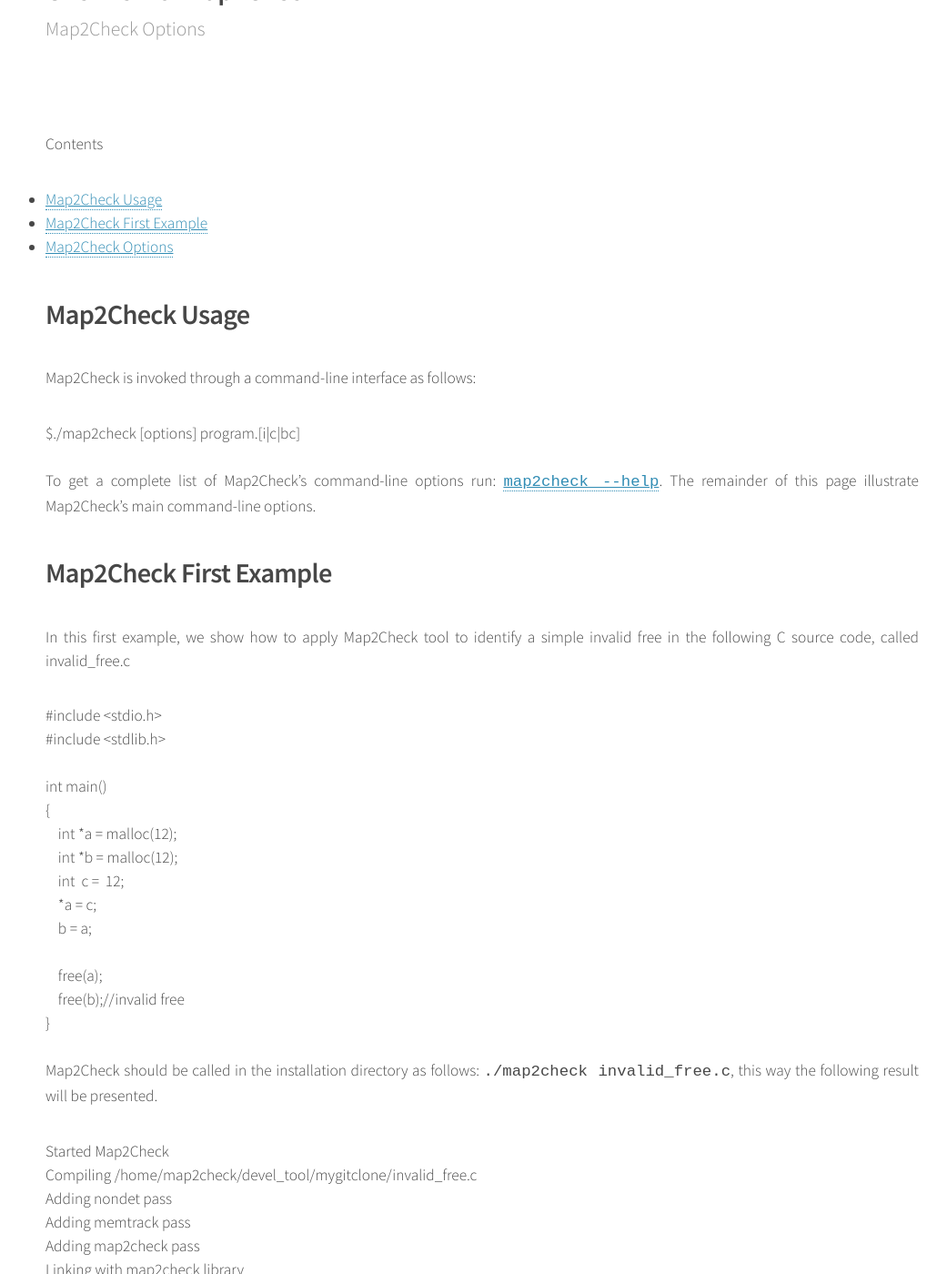
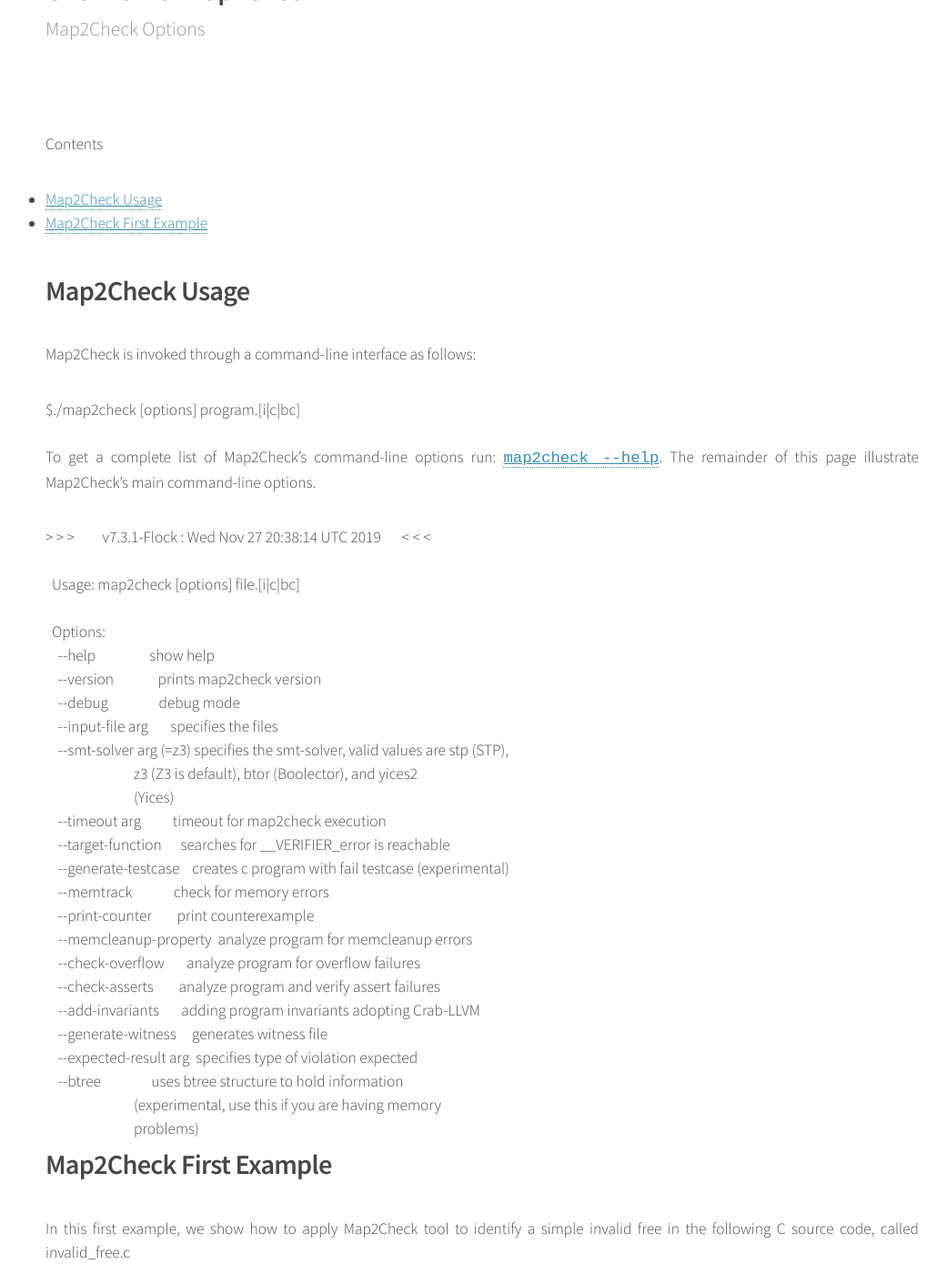
Before and after one commit to map2check/map2check.github.io, a Jekyll site: the page built from documentation.html, in a window 1280 px wide and 1400 px high, scrolled down 212 px. Shown: the whole window at 91% size, without its empty margins (110-1151 px from the left). Built offline with Jekyll 4.4.1, drawn with Linux system fonts in a browser that asks for light colours; some of the changed text lies outside the part shown.

Commit message:
Update documentation
Signed-off-by: Herbert Rocha <herberthb12@gmail.com>

```diff
--- a/documentation.html
+++ b/documentation.html
@@ -25,9 +25,6 @@ layout: default
                             <li>
                                 <a href="#map_sample">Map2Check First Example</a>
                             </li>
-                            <li>
-                                <a href="#map_options">Map2Check Options</a>
-                            </li>
                         </ul>
 
                         <!-- Each content -->
@@ -45,6 +42,36 @@ $./map2check [options] program.[i|c|bc]
                             To get a complete list of Map2Check’s command-line options run:
                             <font face="courier new"><a href="#map_options">map2check --help</a></font>. The remainder of this page illustrate Map2Check’s main command-line options.
                             </p>
+<figure id="code">
+<pre class="prettyprint lang-sh code">
+> > > 	  v7.3.1-Flock : Wed Nov 27 20:38:14 UTC 2019 	 < < <
+
+  Usage: map2check [options] file.[i|c|bc]
+
+  Options:
+    --help                 show help
+    --version              prints map2check version
+    --debug                debug mode
+    --input-file arg       specifies the files
+    --smt-solver arg (=z3) specifies the smt-solver, valid values are stp (STP),
+                            z3 (Z3 is default), btor (Boolector), and yices2
+                            (Yices)
+    --timeout arg          timeout for map2check execution
+    --target-function      searches for __VERIFIER_error is reachable
+    --generate-testcase    creates c program with fail testcase (experimental)
+    --memtrack             check for memory errors
+    --print-counter        print counterexample
+    --memcleanup-property  analyze program for memcleanup errors
+    --check-overflow       analyze program for overflow failures
+    --check-asserts        analyze program and verify assert failures
+    --add-invariants       adding program invariants adopting Crab-LLVM
+    --generate-witness     generates witness file
+    --expected-result arg  specifies type of violation expected
+    --btree                uses btree structure to hold information
+                            (experimental, use this if you are having memory
+                            problems)
+</pre>
+</figure>
 
                         <h2 id="map_sample">Map2Check First Example</h2>
                             <p style="text-align:justify">
@@ -184,40 +211,6 @@ VERIFICATION FAILED
 </pre>
 </figure>
 </br>
-
-                            <h2 id="map_options">Map2Check Options</h2>
-                            <p style="text-align:justify">
-                            Map2Check is invoked as follows: <font face="courier new"><a href="#map_options">map2check --help</a></font>.
-                            </p>
-
-<figure id="code">
-<pre class="prettyprint lang-sh code">
-&gt; &gt; &gt; 	  v7.2-Flock : Tue Nov 27 22:00:00 -04 2018 	 &lt; &lt; &lt;
-
-Usage: map2check [options] file.[i|c|bc]
-
-Options:
-  -h [ --help ]                show help
-  -v [ --version ]             prints map2check version
-  -d [ --debug ]                Debug mode
-  -i [ --input-file ] arg      specifies the files
-  -t [ --timeout ] arg         Timeout for map2check execution
-  -f [ --target-function ]     Searches for __VERIFIER_error is reachable
-  -g [ --generate-testcase ]   Creates c program with fail testcase
-                               (experimental)
-  -m [ --memtrack ]            Check for memory errors
-  -p [ --print-counter ]       Print Counterexample
-  --memcleanup-property         Analyze program for memcleanup errors
-  -o [ --check-overflow ]      Analyze program for overflow failures
-  -c [ --check-asserts ]       Analyze program and verify assert failures
-  -a [ --add-invariants ]      Adding program invariants adopting Crab-LLVM
-  -w [ --generate-witness ]    Generates witness file
-  -e [ --expected-result ] arg Specifies type of violation expected
-  -b [ --btree ]                Uses btree structure to hold information
-                               (experimental, use this if you are having memory
-                               problems)
-</pre>
-</figure>
 </br>
                     </div>
 
```
